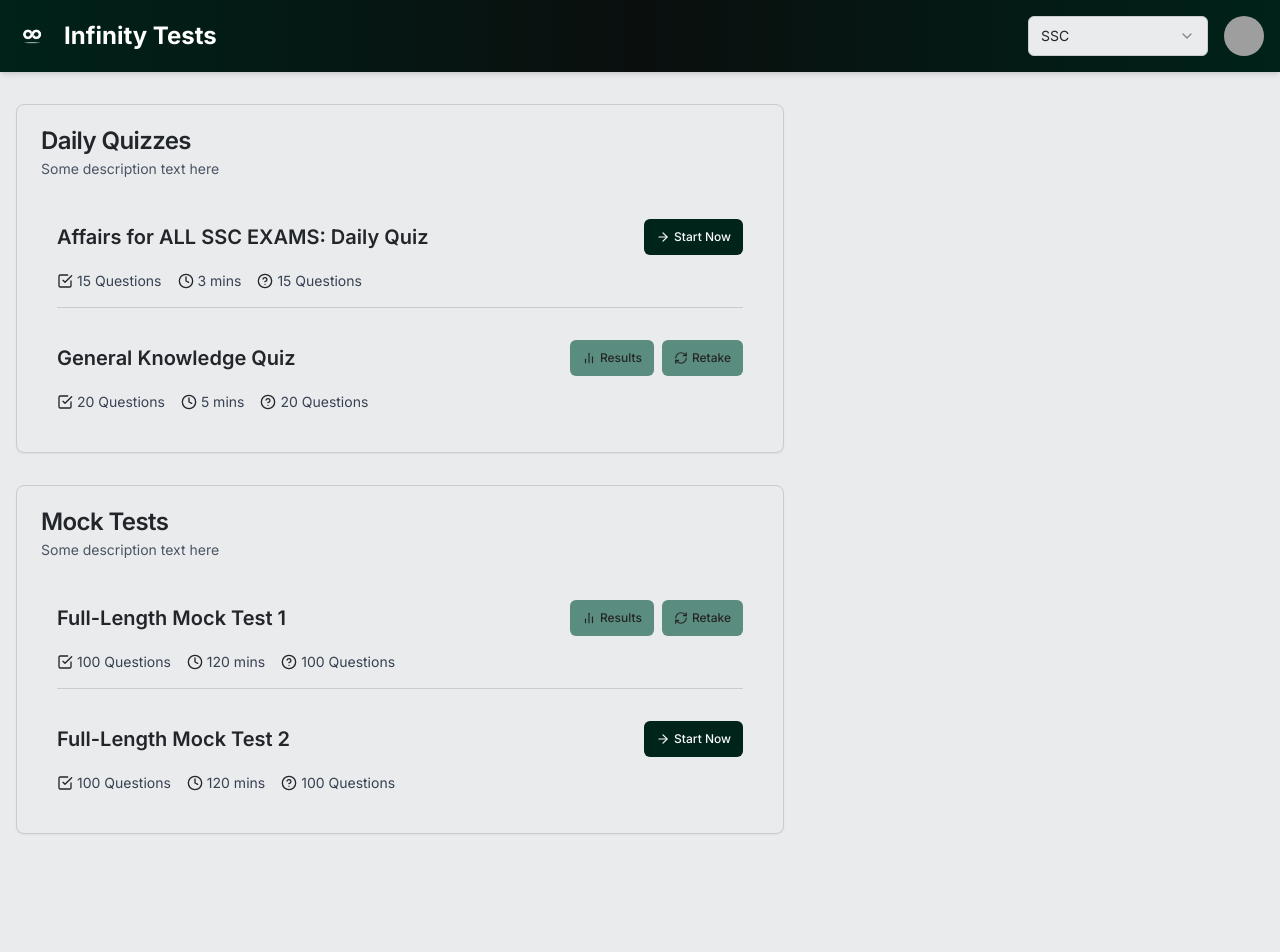
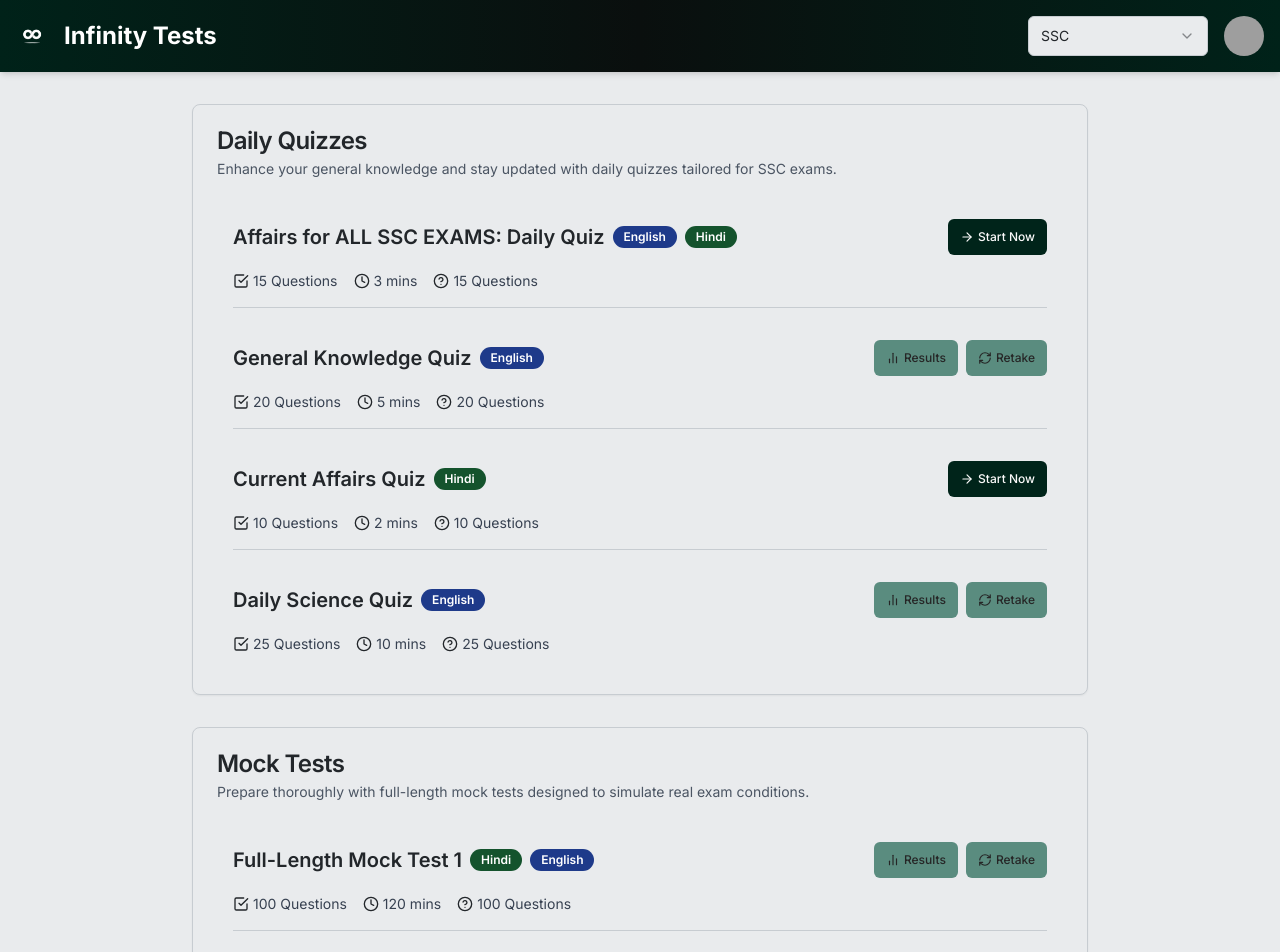
Before and after one commit to destx0/gquiz, a Next.js app: page /ssc in a window 1280 px wide. Shown: the top 952 px of the page. Before the commit the page ends 866 px from the top, so only its background shows below. Built offline with nearby package versions, Linux system fonts and the light colour scheme; grey boxes are pictures that could not be loaded.

Commit message:
added bagges

```diff
--- a/src/app/ssc/page.js
+++ b/src/app/ssc/page.js
@@ -2,7 +2,12 @@ import React from "react";
 import SSCHeader from "@/components/SSCHeader";
 import TestCardList from "@/components/TestCardList";
 
-const dailyQuizzes = [
+const quizzes = [
+	{
+		quizName: "Daily Quizzes",
+		description:
+			"Enhance your general knowledge and stay updated with daily quizzes tailored for SSC exams.",
+		tests: [
 			{
 				testName: "Affairs for ALL SSC EXAMS: Daily Quiz",
 				type: "Daily Quiz",
@@ -21,9 +26,31 @@ const dailyQuizzes = [
 				languages: ["English"],
 				status: "completed",
 			},
-];
-
-const mockTests = [
+			{
+				testName: "Current Affairs Quiz",
+				type: "Daily Quiz",
+				questions: 10,
+				marks: 10,
+				time: "2 mins",
+				languages: ["Hindi"],
+				status: "not started",
+			},
+			{
+				testName: "Daily Science Quiz",
+				type: "Daily Quiz",
+				questions: 25,
+				marks: 25,
+				time: "10 mins",
+				languages: ["English"],
+				status: "completed",
+			},
+		],
+	},
+	{
+		quizName: "Mock Tests",
+		description:
+			"Prepare thoroughly with full-length mock tests designed to simulate real exam conditions.",
+		tests: [
 			{
 				testName: "Full-Length Mock Test 1",
 				type: "Mock Test",
@@ -42,21 +69,43 @@ const mockTests = [
 				languages: ["Hindi"],
 				status: "not started",
 			},
+			{
+				testName: "Full-Length Mock Test 3",
+				type: "Mock Test",
+				questions: 100,
+				marks: 100,
+				time: "120 mins",
+				languages: ["English"],
+				status: "not started",
+			},
+			{
+				testName: "Full-Length Mock Test 4",
+				type: "Mock Test",
+				questions: 100,
+				marks: 100,
+				time: "120 mins",
+				languages: ["English"],
+				status: "completed",
+			},
+		],
+	},
 ];
 
 const SSCPage = () => {
 	return (
 		<div>
 			<SSCHeader />
-			<div className="my-8 px-4">
+			{quizzes.map((quiz, index) => (
+				<div key={index} className="flex justify-center my-8 px-4">
+					<div className="w-full max-w-4xl">
 						<TestCardList
-					tests={dailyQuizzes}
-					sectionTitle={"Daily Quizzes"}
+							tests={quiz.tests}
+							sectionTitle={quiz.quizName}
+							description={quiz.description}
 						/>
 					</div>
-			<div className="my-8 px-4">
-				<TestCardList tests={mockTests} sectionTitle={"Mock  Tests"} />
 				</div>
+			))}
 		</div>
 	);
 };
--- a/src/components/TestCardList.jsx
+++ b/src/components/TestCardList.jsx
@@ -19,13 +19,23 @@ import {
 	BarChart2,
 } from "lucide-react";
 
-const TestCardList = ({ tests, sectionTitle }) => {
+const getBadgeColor = (language) => {
+	switch (language.toLowerCase()) {
+		case "english":
+			return "bg-blue-900 text-white";
+		case "hindi":
+			return "bg-green-900 text-white";
+		default:
+			return "bg-gray-500 text-white";
+	}
+};
+const TestCardList = ({ tests, sectionTitle, description }) => {
 	return (
-		<Card className="max-w-screen-md ">
+		<Card>
 			<CardHeader>
 				<CardTitle>{sectionTitle}</CardTitle>
 				<CardDescription className="text-sm text-gray-600">
-					Some description text here
+					{description}
 				</CardDescription>
 			</CardHeader>
 			<CardContent>
@@ -33,9 +43,23 @@ const TestCardList = ({ tests, sectionTitle }) => {
 					<div key={index} className="p-4">
 						<div>
 							<div className="flex justify-between items-center pb-4">
-								<span className="text-xl font-semibold">
-									{test.testName}
-								</span>
+								<div className="flex gap-2 items-center">
+									<span className="text-xl font-semibold">
+										{test.testName}
+									</span>
+									<div className="flex gap-2">
+										{test.languages.map((language, idx) => (
+											<Badge
+												key={idx}
+												className={getBadgeColor(
+													language
+												)}
+											>
+												{language}
+											</Badge>
+										))}
+									</div>
+								</div>
 								{test.status === "completed" ? (
 									<div className="flex space-x-2">
 										<Button
```
Lines whose indentation alone changed are shown as unchanged.
